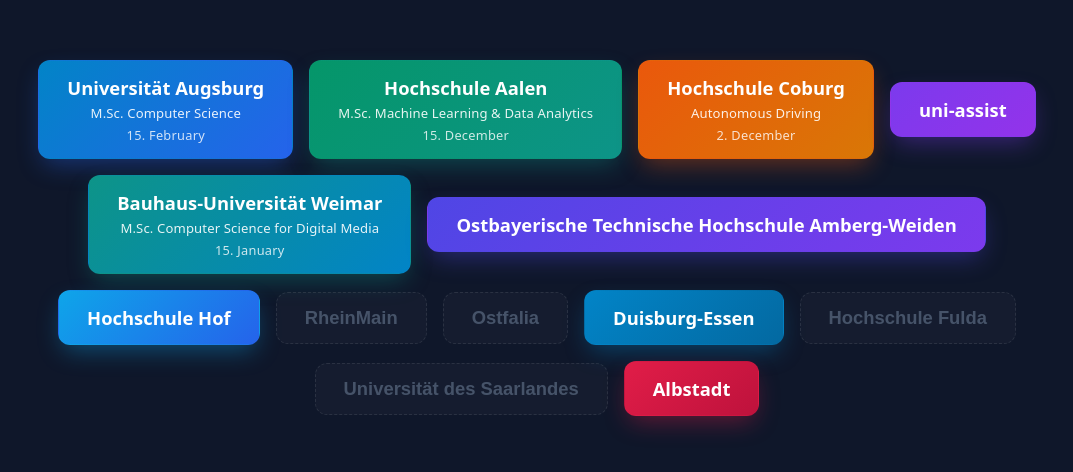
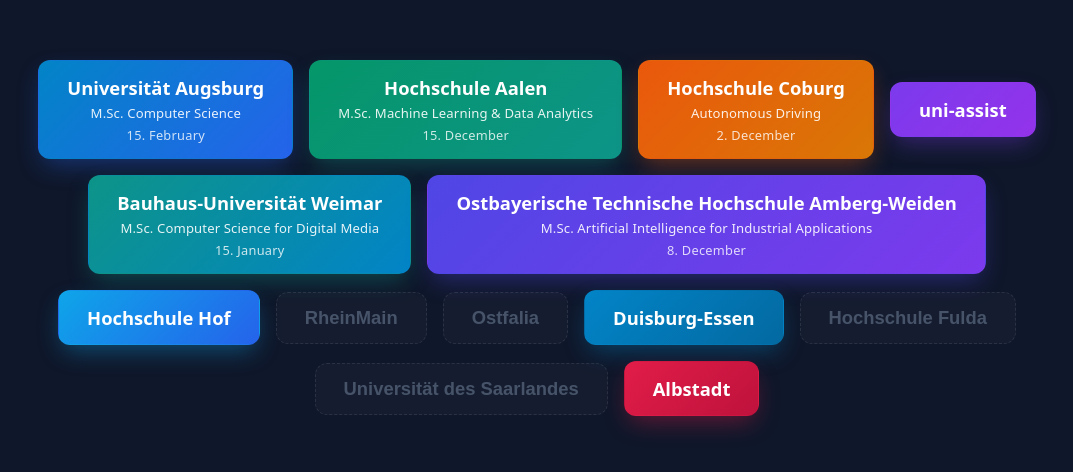
Before and after one commit to prit123-a/final, a plain HTML site: page index.html in a window 1280 px wide. Shown: the part 162-634 px from the top of the page, without its empty margins (103-1176 px from the left). Drawn offline with Linux system fonts and the light colour scheme.

Commit message:
Add course and deadline to OTH Amberg-Weiden button

```diff
--- a/index.html
+++ b/index.html
@@ -216,7 +216,9 @@
     <a class="college-btn btn-amberg-weiden"
       href="https://www3.primuss.de/cgi-bin/bew_anmeldung_v3/index.pl?FH=fhaw&amp;Language=en" target="_blank"
       rel="noopener noreferrer">
-      Ostbayerische Technische Hochschule Amberg-Weiden
+      <span>Ostbayerische Technische Hochschule Amberg-Weiden</span>
+      <span class="btn-course">M.Sc. Artificial Intelligence for Industrial Applications</span>
+      <span class="btn-deadline">8. December</span>
     </a>
 
     <a class="college-btn btn-hof"
```
